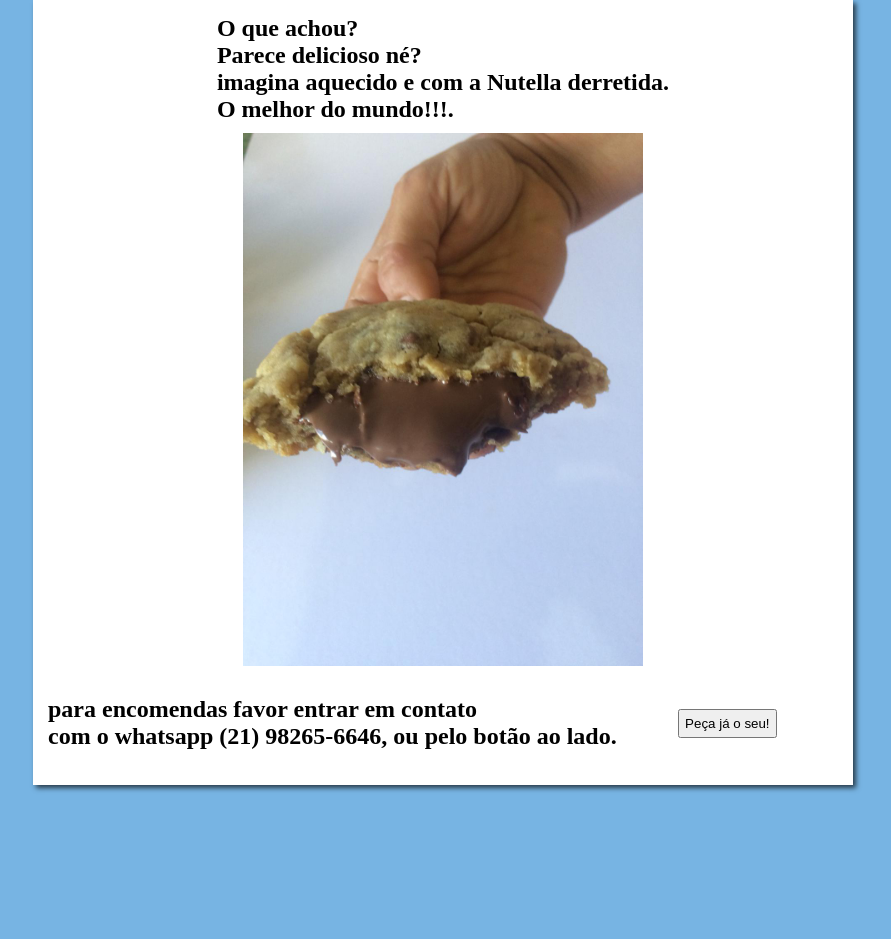
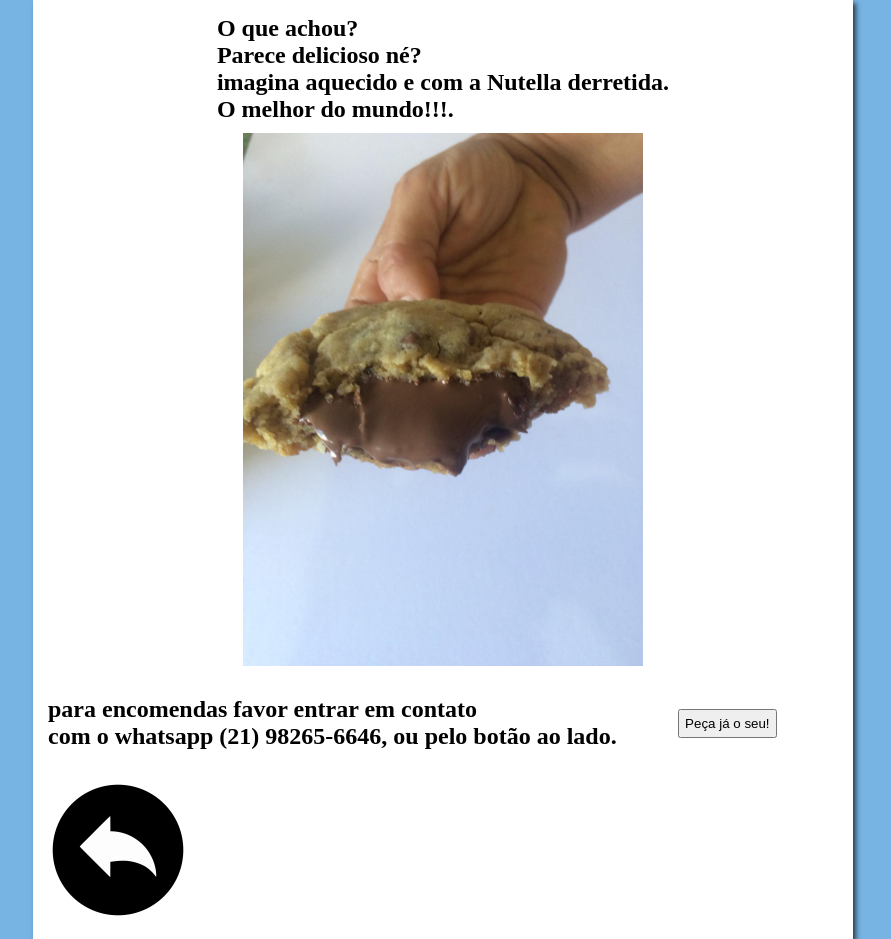
Before and after one commit to Bruno-Assumpcao-Motta/projeto-site, a plain HTML site: page Faca-o-seu-pedido.html in a window 1280 px wide. Shown: the whole page, without its empty margins (197-1088 px from the left). Before the commit the page ends 800 px from the top, so only its background shows below. Drawn offline with Linux system fonts and the light colour scheme.

Commit message:
alteracoes 02.12

```diff
--- a/Faca-o-seu-pedido.html
+++ b/Faca-o-seu-pedido.html
@@ -27,10 +27,17 @@
                 </strong>
             </h2>  <br>
 
-            <input type="submit" value="Peça já o seu!">
+            <input type="submit" value="Peça já o seu!"> <br><br>
+
+
+
         </article>
+        <footer>
+            <a href="index.html"><img src="images/botao-voltar.png" alt="Voltar"></a>
+        </footer>
 
 
     </main>
+
 </body>
 </html>
--- a/estilos/encomenda-style.css
+++ b/estilos/encomenda-style.css
@@ -39,3 +39,6 @@ input {
     margin: auto;
     justify-content: center;
 }
+footer {
+    width: 20px;
+}
```
Also changed, not shown: estilos/style.css (+11 -4 lines), index.html (+1 -1 lines), images/botao-voltar.png (added).
